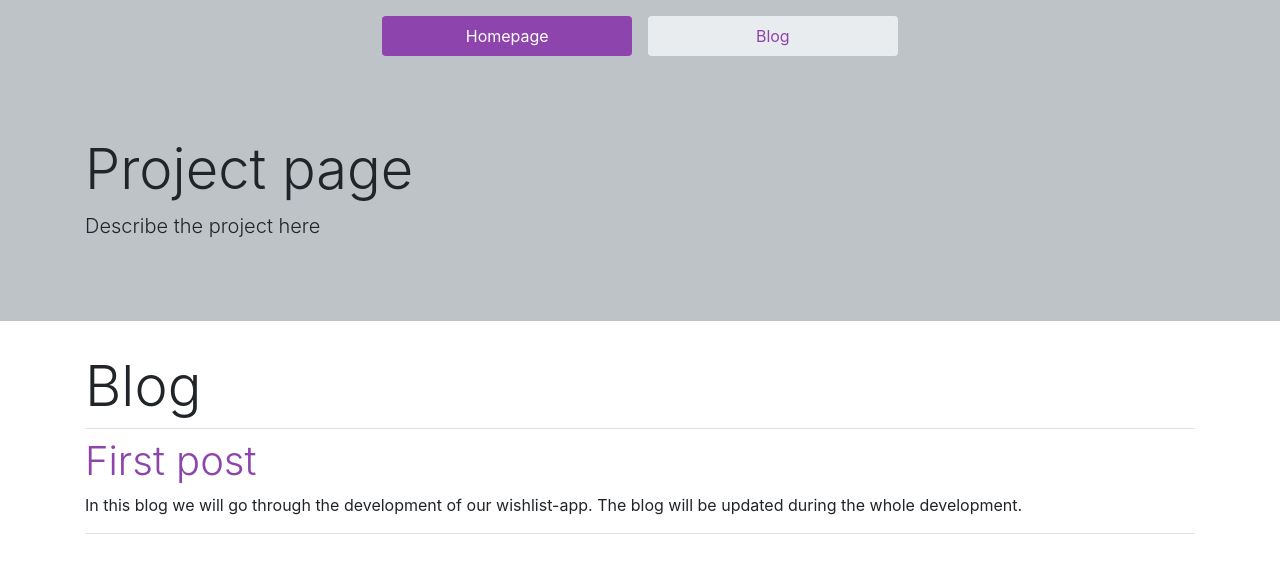
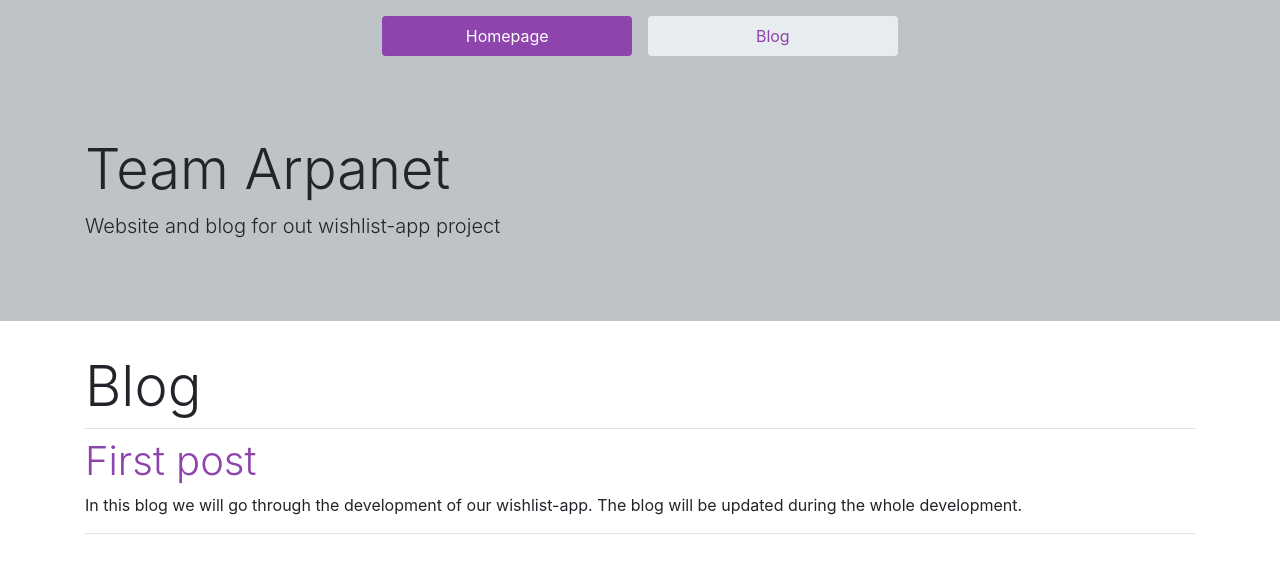
Before and after one commit to StelFoog/wishlist-webpage, a Jekyll site: the page built from index.html, in a window 1280 px wide. Shown: the top 573 px of the page. Built offline with Jekyll 4.4.1, drawn with Linux system fonts in a browser that asks for light colours.

Commit message:
Added webpage title and description

```diff
--- a/index.html
+++ b/index.html
@@ -5,19 +5,15 @@ title: Homepage
 
 <div class="jumbotron jumbotron-fluid bg-secondary">
   <div class="container">
-    <h1 class="display-4">Project page</h1>
-    <p class="lead">
-      Describe the project here
-    </p>
+    <h1 class="display-4">Team Arpanet</h1>
+    <p class="lead">Website and blog for out wishlist-app project</p>
   </div>
 </div>
 <div class="container">
   <h3 class="display-4 border-bottom pb-2">Blog</h3>
   {% for post in site.posts limit:5 %}
   <div class="post border-bottom">
-    <h3 class="post-link">
-      <a href="{{ post.url }}">{{post.title}}</a>
-    </h3>
+    <h3 class="post-link"><a href="{{ post.url }}">{{post.title}}</a></h3>
     {{post.content}}
   </div>
   {% endfor %}
```
